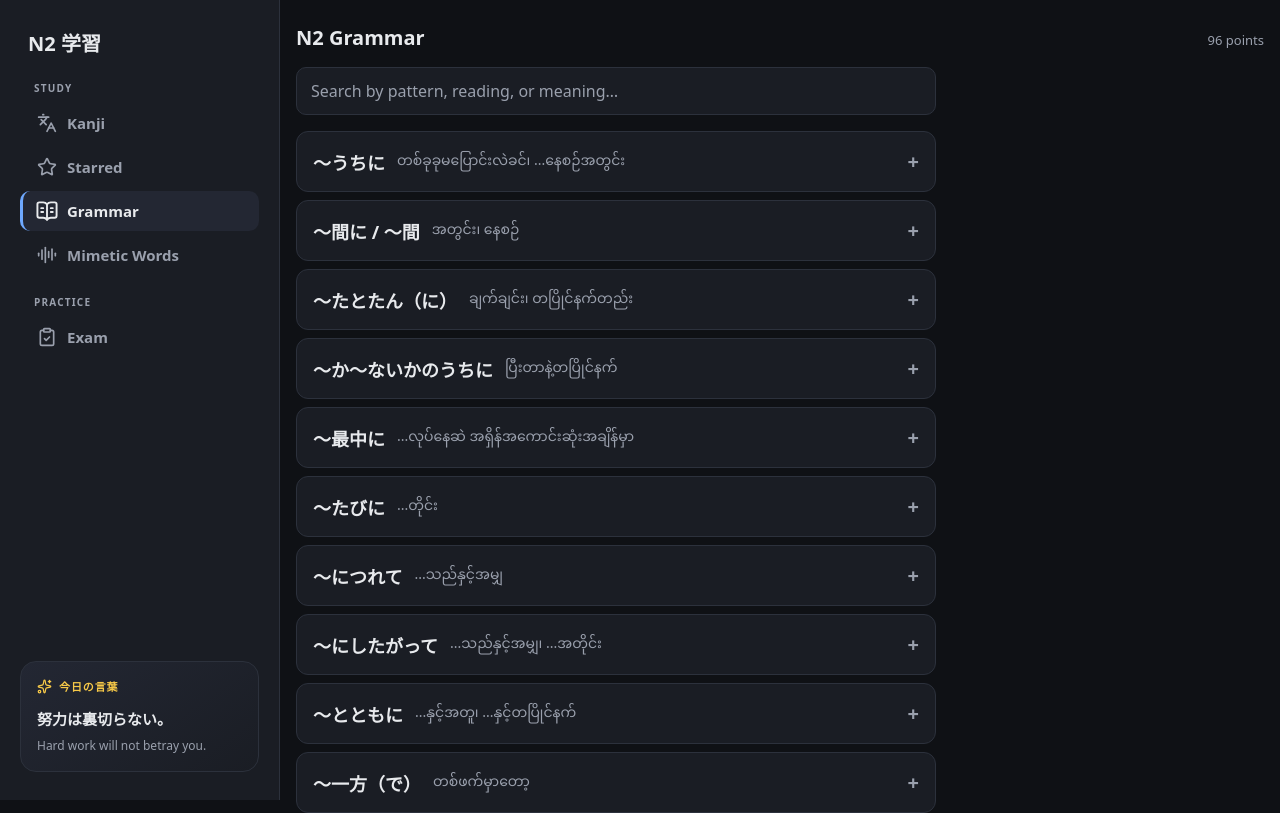
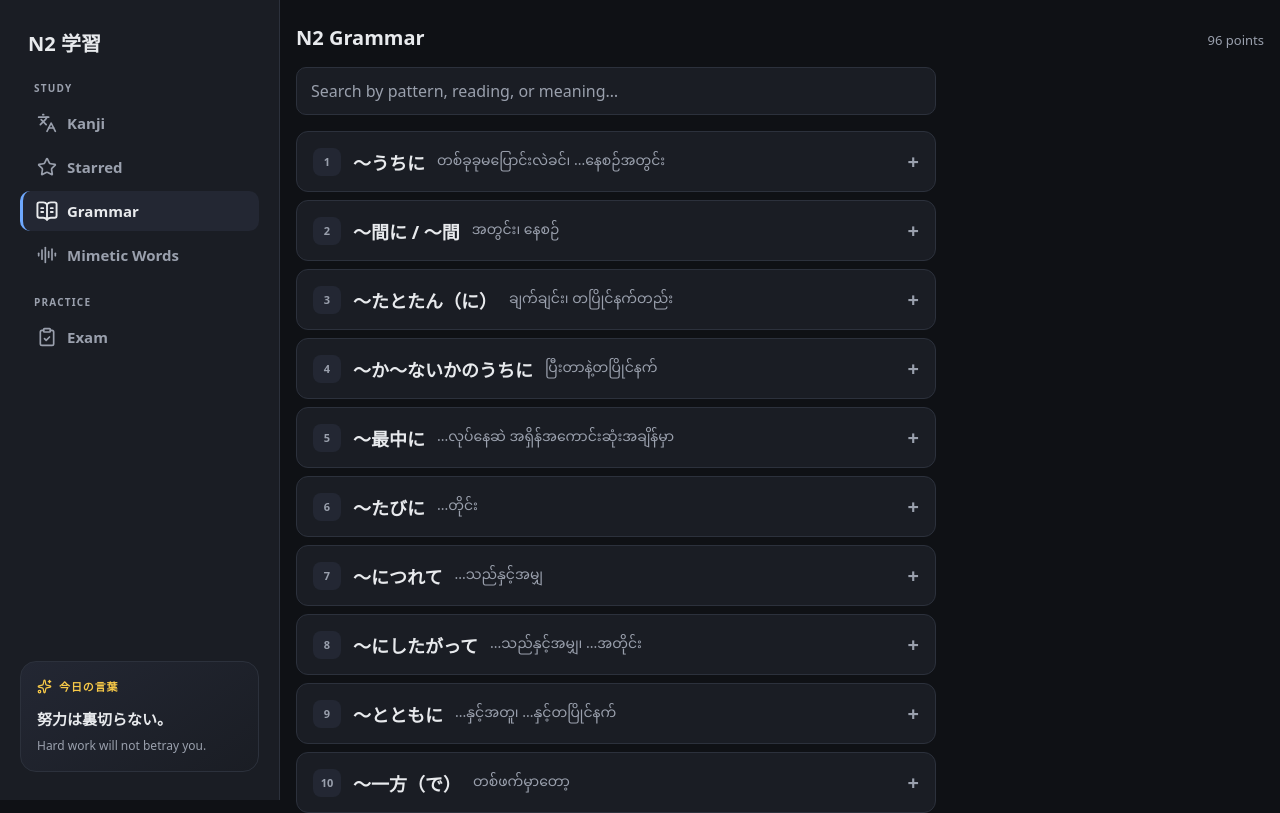
Before and after one commit to aungmyomyat220/N2_Pass, a Next.js app: page /grammar in a window 1280 px wide. Shown: the top 813 px of the page. Built offline with nearby package versions, Linux system fonts and the light colour scheme.

Commit message:
feat: enhance grammar and mimetic pages with item numbering for better navigation

```diff
--- a/app/globals.css
+++ b/app/globals.css
@@ -446,6 +446,41 @@ button.grammar-index-item.active {
   white-space: nowrap;
 }
 
+.index-item-main {
+  display: flex;
+  align-items: center;
+  gap: 8px;
+  min-width: 0;
+}
+
+.index-item-main > span:last-child {
+  overflow: hidden;
+  text-overflow: ellipsis;
+  white-space: nowrap;
+}
+
+.item-number,
+.index-item-number {
+  flex: 0 0 auto;
+  display: inline-flex;
+  align-items: center;
+  justify-content: center;
+  min-width: 28px;
+  height: 28px;
+  padding: 0 6px;
+  border-radius: 8px;
+  background: var(--surface-2);
+  color: var(--muted);
+  font-size: 11px;
+  font-weight: 700;
+}
+
+.index-item-number {
+  min-width: 24px;
+  height: 24px;
+  font-size: 10px;
+}
+
 .grammar-index-item small {
   flex: 0 0 auto;
   max-width: 42%;
--- a/app/grammar/page.tsx
+++ b/app/grammar/page.tsx
@@ -76,6 +76,7 @@ export default function GrammarPage() {
                       onClick={() => setOpenIdx(open ? null : i)}
                       aria-expanded={open}
                     >
+                      <span className="item-number">{i + 1}</span>
                       <span className="g-pattern">{g.grammar}</span>
                       <span className="g-meaning">{g.meaning}</span>
                       <span className="g-chevron">{open ? "−" : "+"}</span>
@@ -135,7 +136,10 @@ export default function GrammarPage() {
                   onClick={() => selectGrammar(index)}
                   key={`${grammar.grammar}-${index}`}
                 >
-                  <span>{grammar.grammar}</span>
+                  <span className="index-item-main">
+                    <span className="index-item-number">{index + 1}</span>
+                    <span>{grammar.grammar}</span>
+                  </span>
                   <small>{grammar.reading}</small>
                 </button>
               ))}
--- a/app/mimetic/page.tsx
+++ b/app/mimetic/page.tsx
@@ -72,6 +72,7 @@ export default function MimeticPage() {
                     <button type="button" className="grammar-head"
                       onClick={() => setOpenId(open ? null : entry.id)}
                       aria-expanded={open}>
+                      <span className="item-number">{entry.id}</span>
                       <span className="g-pattern" lang="ja">{entry.word}</span>
                       <span className="g-meaning" lang="my">{entry.meaning_mm}</span>
                       <span className="g-chevron" aria-hidden="true">{open ? "−" : "+"}</span>
@@ -122,7 +123,10 @@ export default function MimeticPage() {
                   className={openId === entry.id ? "grammar-index-item active" : "grammar-index-item"}
                   aria-current={openId === entry.id ? "true" : undefined}
                   onClick={() => selectWord(entry.id)}>
-                  <span lang="ja">{entry.word}</span>
+                  <span className="index-item-main">
+                    <span className="index-item-number">{entry.id}</span>
+                    <span lang="ja">{entry.word}</span>
+                  </span>
                   <small lang="ja">{entry.reading}</small>
                 </button>
               ))}
```
